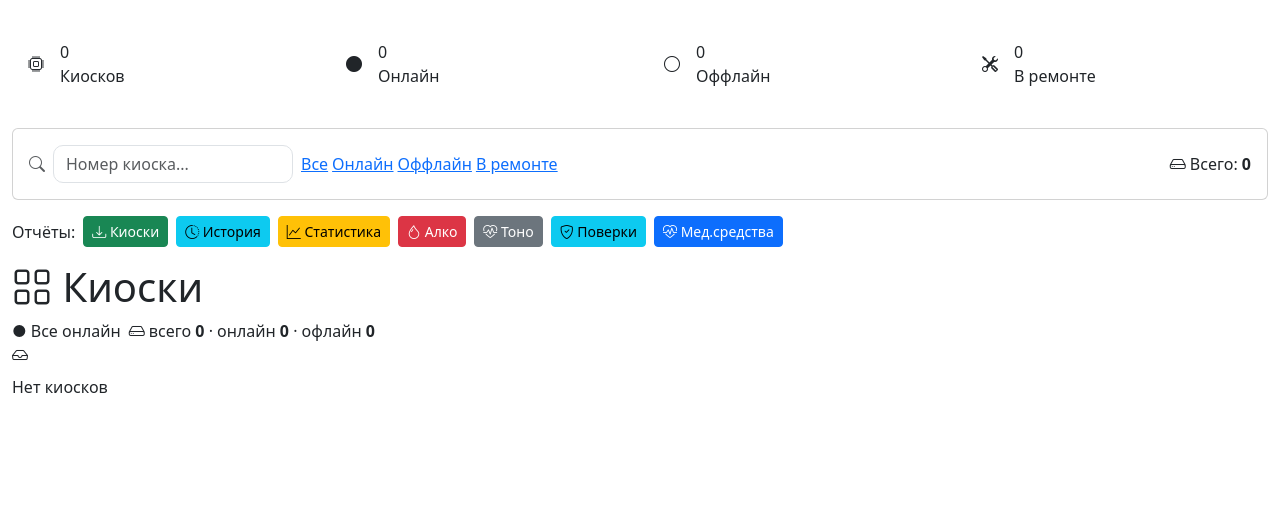
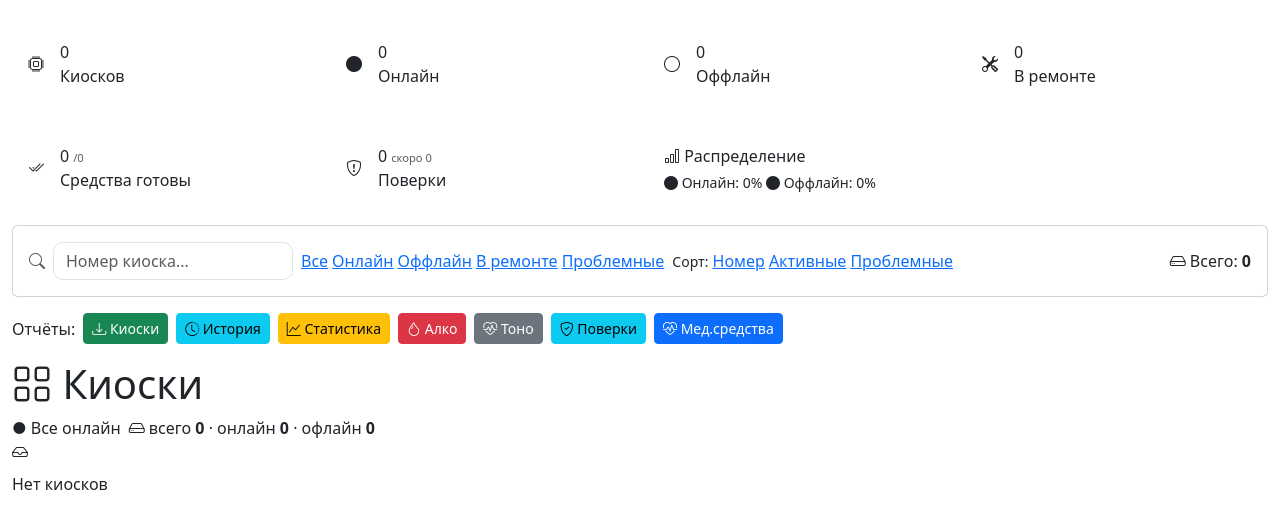
Before and after one commit to alekchiz/devicehub, a Django app: page /dashboard/ in a window 1280 px wide. Shown: the part 56-569 px from the top of the page. Run offline with Django 5.2, Linux system fonts and the light colour scheme; the visitor is signed in with stand-in values (Sample User, id 1); data that the repository does not hold is empty; some libraries are stand-ins or nearby versions.

Commit message:
Дашборд: мед-сводка, распределение, режим «Проблемные», сортировка, автоподсказки

```diff
--- a/devices/views.py
+++ b/devices/views.py
@@ -102,6 +102,39 @@ def dashboard(request):
         if current is None or v.valid_until > current[1]:
             verif_states[v.device_id] = (v.expiry_state, v.valid_until, v.id)
 
+    def _is_problem(dev):
+        v = verif_states.get(dev.id)
+        v_state = v[0] if v else 'none'
+        return (
+            (not dev.is_online) or dev.in_repair or
+            v_state in ('soon', 'expired') or
+            not dev.alco_ok or not dev.tono_ok or not dev.temp_ok
+        )
+
+    problems_filter = request.GET.get('problems') == '1'
+    sort_mode = request.GET.get('sort', 'number')
+
+    device_list = list(
+        devices.order_by('hostname').select_related('owner', 'client', 'location')
+    )
+
+    if problems_filter:
+        device_list = [d for d in device_list if _is_problem(d)]
+
+    if sort_mode == 'active':
+        device_list.sort(key=lambda d: d.last_mqtt_message or timezone.datetime.min, reverse=True)
+    elif sort_mode == 'problems':
+        device_list.sort(key=lambda d: (not _is_problem(d), d.hostname))
+    else:
+        device_list.sort(key=lambda d: d.hostname)
+
+    med_ready = sum(1 for d in device_list if d.alco_ok and d.tono_ok and d.temp_ok)
+    v_expired = sum(1 for d in device_list if verif_states.get(d.id, ('none',))[0] == 'expired')
+    v_soon = sum(1 for d in device_list if verif_states.get(d.id, ('none',))[0] == 'soon')
+    problems_count = sum(1 for d in device_list if _is_problem(d))
+    shown_online = sum(1 for d in device_list if d.is_online and not d.in_repair)
+    shown_offline = sum(1 for d in device_list if not d.is_online and not d.in_repair)
+
     if repair_count:
         page_status = 'repair'
     elif offline_count:
@@ -115,15 +148,16 @@ def dashboard(request):
         'offline': build_qs(request, status='offline'),
         'repair': build_qs(request, status='repair'),
     }
-    reset_url = build_qs(request, status='', q='')
+    reset_url = build_qs(request, status='', q='', problems='', sort='')
 
-    # Все киоски на одной странице; поиск/статус лишь сужают выборку.
-    devices = list(
-        devices.order_by('hostname').select_related('owner', 'client', 'location')
-    )
+    devices = device_list
     page_obj = None
     base_qs = ''
     result_count = len(devices)
+
+    online_pct = round(shown_online / result_count * 100) if result_count else 0
+    offline_pct = round(shown_offline / result_count * 100) if result_count else 0
+    suggestions = sorted(d.hostname for d in device_list)[:200]
 
     context = {
         'devices': devices,
@@ -141,6 +175,23 @@ def dashboard(request):
         'filter_active': active_filters,
         'result_count': result_count,
         'search_mode': search_mode,
+        'med_ready': med_ready,
+        'med_total': result_count,
+        'verif_expired': v_expired,
+        'verif_soon': v_soon,
+        'problems_count': problems_count,
+        'problems_filter': problems_filter,
+        'problems_chip': build_qs(request, problems='1'),
+        'problems_off_chip': build_qs(request, problems=''),
+        'sort_mode': sort_mode,
+        'sort_chips': {
+            'number': build_qs(request, sort='number'),
+            'active': build_qs(request, sort='active'),
+            'problems': build_qs(request, sort='problems'),
+        },
+        'online_pct': online_pct,
+        'offline_pct': offline_pct,
+        'suggestions': suggestions,
     }
     return render(request, 'devices/dashboard.html', context)
 
--- a/templates/devices/dashboard.html
+++ b/templates/devices/dashboard.html
@@ -60,6 +60,45 @@
     </div>
 </div>
 
+<!-- Медготовность и распределение -->
+<div class="row g-3 mb-3">
+    <div class="col-6 col-md-3">
+        <div class="stat-card">
+            <div class="card-body d-flex align-items-center p-3">
+                <div class="stat-icon online me-3"><i class="bi bi-check2-all"></i></div>
+                <div>
+                    <div class="stat-value">{{ med_ready }}<span class="text-muted ms-1" style="font-size:.7rem;">/{{ med_total }}</span></div>
+                    <div class="stat-label">Средства готовы</div>
+                </div>
+            </div>
+        </div>
+    </div>
+    <div class="col-6 col-md-3">
+        <div class="stat-card">
+            <div class="card-body d-flex align-items-center p-3">
+                <div class="stat-icon repair me-3"><i class="bi bi-shield-exclamation"></i></div>
+                <div>
+                    <div class="stat-value">{{ verif_expired }}<span class="text-muted ms-1" style="font-size:.7rem;">скоро {{ verif_soon }}</span></div>
+                    <div class="stat-label">Поверки</div>
+                </div>
+            </div>
+        </div>
+    </div>
+    <div class="col-12 col-md-6">
+        <div class="stat-card px-3 py-3 h-100">
+            <div class="stat-label mb-1"><i class="bi bi-bar-chart"></i> Распределение</div>
+            <div class="dist-bar">
+                <div class="dist-online" style="width:{{ online_pct }}%;" title="Онлайн {{ online_pct }}%"></div>
+                <div class="dist-offline" style="width:{{ offline_pct }}%;" title="Оффлайн {{ offline_pct }}%"></div>
+            </div>
+            <div class="dist-legend small">
+                <span><i class="bi bi-circle-fill"></i> Онлайн: {{ online_pct }}%</span>
+                <span><i class="bi bi-circle-fill"></i> Оффлайн: {{ offline_pct }}%</span>
+            </div>
+        </div>
+    </div>
+</div>
+
 <!-- Поиск и статус -->
 <div class="filter-card card mb-3">
     <div class="card-body p-3">
@@ -68,7 +107,10 @@
                 <i class="bi bi-search text-muted"></i>
                 <input type="text" name="q" id="searchQ" class="form-control"
                        style="max-width:240px;border-radius:10px;" placeholder="Номер киоска..."
-                       value="{{ request.GET.q }}" autocomplete="off">
+                       value="{{ request.GET.q }}" autocomplete="off" list="kioskList">
+                <datalist id="kioskList">
+                    {% for h in suggestions %}<option value="{{ h }}">{% endfor %}
+                </datalist>
                 {% if status_filter %}<input type="hidden" name="status" value="{{ status_filter }}">{% endif %}
             </div>
             <div class="d-flex gap-1">
@@ -84,6 +126,15 @@
                 <a href="{{ status_chips.repair }}" class="status-chip {% if status_filter == 'repair' %}active{% endif %}">
                     <span class="c-dot repair"></span>В ремонте
                 </a>
+                <a href="{{ problems_chip }}" class="status-chip {% if problems_filter %}active{% endif %}">
+                    <span class="c-dot problems"></span>Проблемные
+                </a>
+            </div>
+            <div class="d-flex align-items-center gap-1">
+                <span class="muted small">Сорт:</span>
+                <a href="{{ sort_chips.number }}" class="status-chip sm {% if sort_mode == 'number' %}active{% endif %}">Номер</a>
+                <a href="{{ sort_chips.active }}" class="status-chip sm {% if sort_mode == 'active' %}active{% endif %}">Активные</a>
+                <a href="{{ sort_chips.problems }}" class="status-chip sm {% if sort_mode == 'problems' %}active{% endif %}">Проблемные</a>
             </div>
             <div class="ms-auto d-flex align-items-center gap-2">
                 {% if search_mode %}
@@ -146,6 +197,7 @@
             · офлайн <b id="headOffline">{{ offline_count }}</b>
             {% if repair_count %}· в ремонте <b id="headRepair">{{ repair_count }}</b>{% endif %}
             {% if page_obj and page_obj.paginator.num_pages > 1 %}· стр. {{ page_obj.number }}/{{ page_obj.paginator.num_pages }}{% endif %}
+            {% if problems_count %}<a href="{{ problems_chip }}" class="text-danger fw-bold ms-1"><i class="bi bi-exclamation-triangle"></i> {{ problems_count }}</a>{% endif %}
         </span>
     </div>
 </div>
@@ -162,7 +214,7 @@
                     <span class="hostname text-truncate" style="max-width:70%;">{{ device.hostname }}</span>
                     <div class="d-flex align-items-center gap-1">
                         <span class="badge-soft {% if device.in_repair %}repair{% elif device.is_online %}online{% else %}offline{% endif %}" id="badge-{{ device.pk }}">
-                            {% if device.in_repair %}Ремонт{% else %}●{% endif %}
+                            {% if device.in_repair %}🔧 Ремонт{% elif device.is_online %}🟢 Онлайн{% else %}🔴 Оффлайн{% endif %}
                         </span>
                         {% if user.profile.role == 'admin' and device.vpn_ip and device.vpn_ip != '0' and device.vpn_ip != 'N/A' %}
                         <input type="checkbox" name="device_ids" value="{{ device.pk }}" class="form-check-input device-check" onclick="event.stopPropagation();updateBulkPanel()" style="width:12px;height:12px;margin:0;">
@@ -394,7 +446,7 @@ function applyStatus(payload) {
         var badge = document.getElementById('badge-' + id);
         if (badge) {
             badge.className = 'badge-soft ' + (d.in_repair ? 'repair' : (d.online ? 'online' : 'offline'));
-            badge.textContent = d.in_repair ? 'Ремонт' : '●';
+            badge.textContent = d.in_repair ? '🔧 Ремонт' : (d.online ? '🟢 Онлайн' : '🔴 Оффлайн');
         }
 
         var off = document.getElementById('offline-' + id);
```
Also changed, not shown: devices/tests.py (+23 -0 lines).
